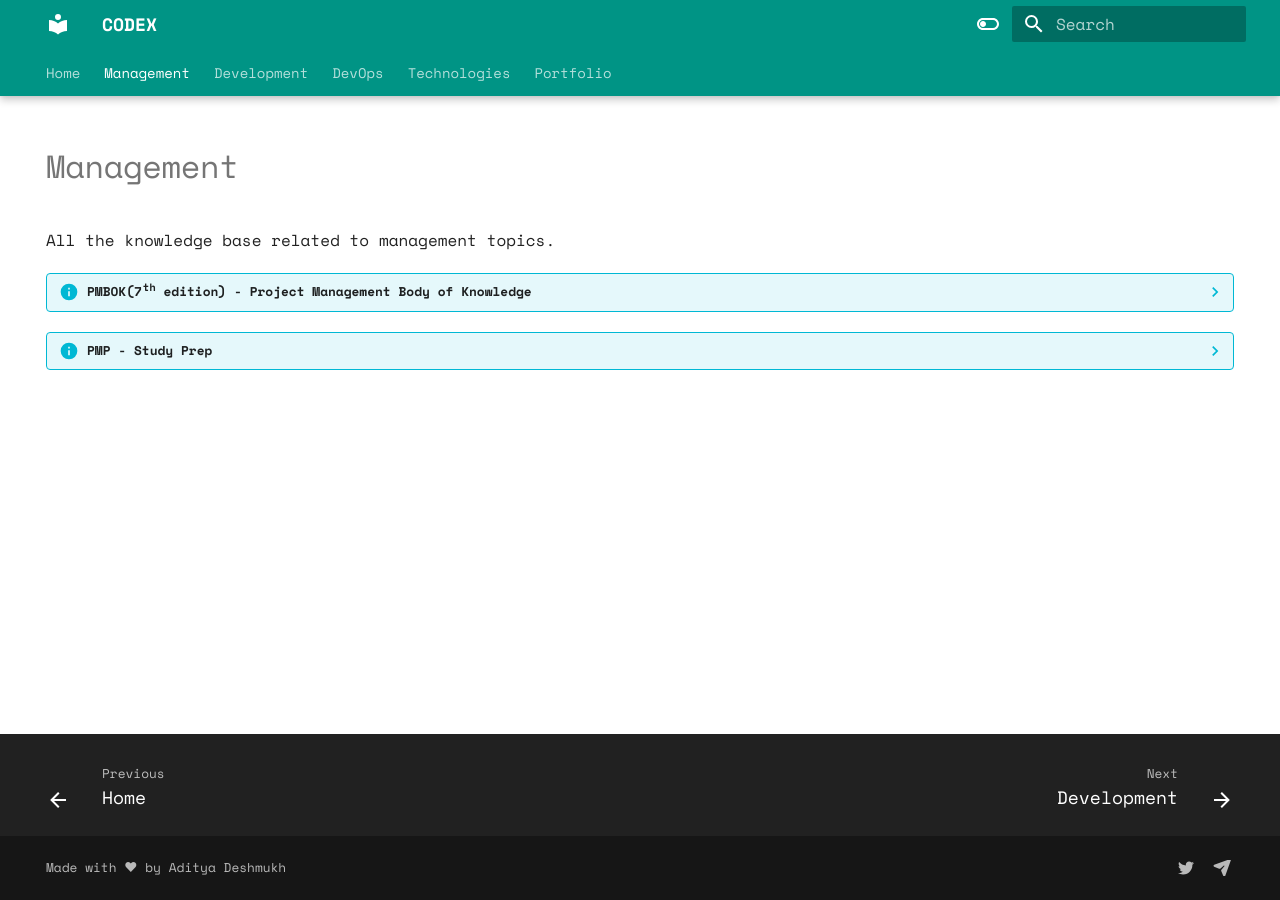
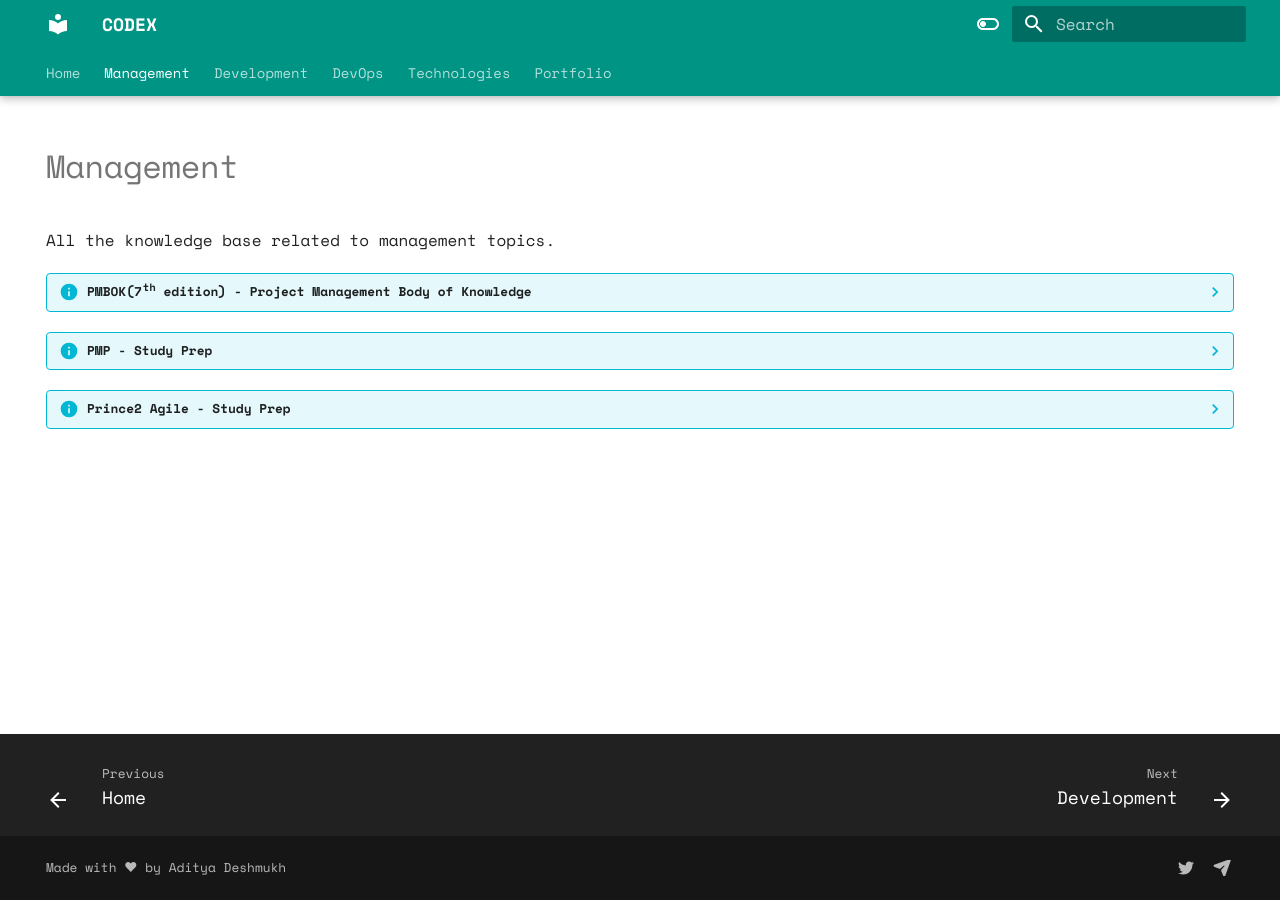
Before and after one commit to aadityadeshmukh/codex, an MkDocs documentation site: the page built from docs/Management/index.md, in a window 1280 px wide. Built offline with MkDocs 1.6.1 and Material for MkDocs 9.7.7, drawn with Linux system fonts in a browser that asks for light colours.

Commit message:
adding prince 2 prep

```diff
--- a/docs/Management/index.md
+++ b/docs/Management/index.md
@@ -20,3 +20,9 @@ All the knowledge base related to management topics.
 
     ---
     [Explore](pmp-study.md)
+
+??? info "Prince2 Agile - Study Prep"
+    Notes from the Prince2 - Agile body of knowledge
+
+    ---
+    [Explore](prince-notes.md)
```
Also changed, not shown: docs/Management/prince-notes.md (added, +1 -0 lines).
